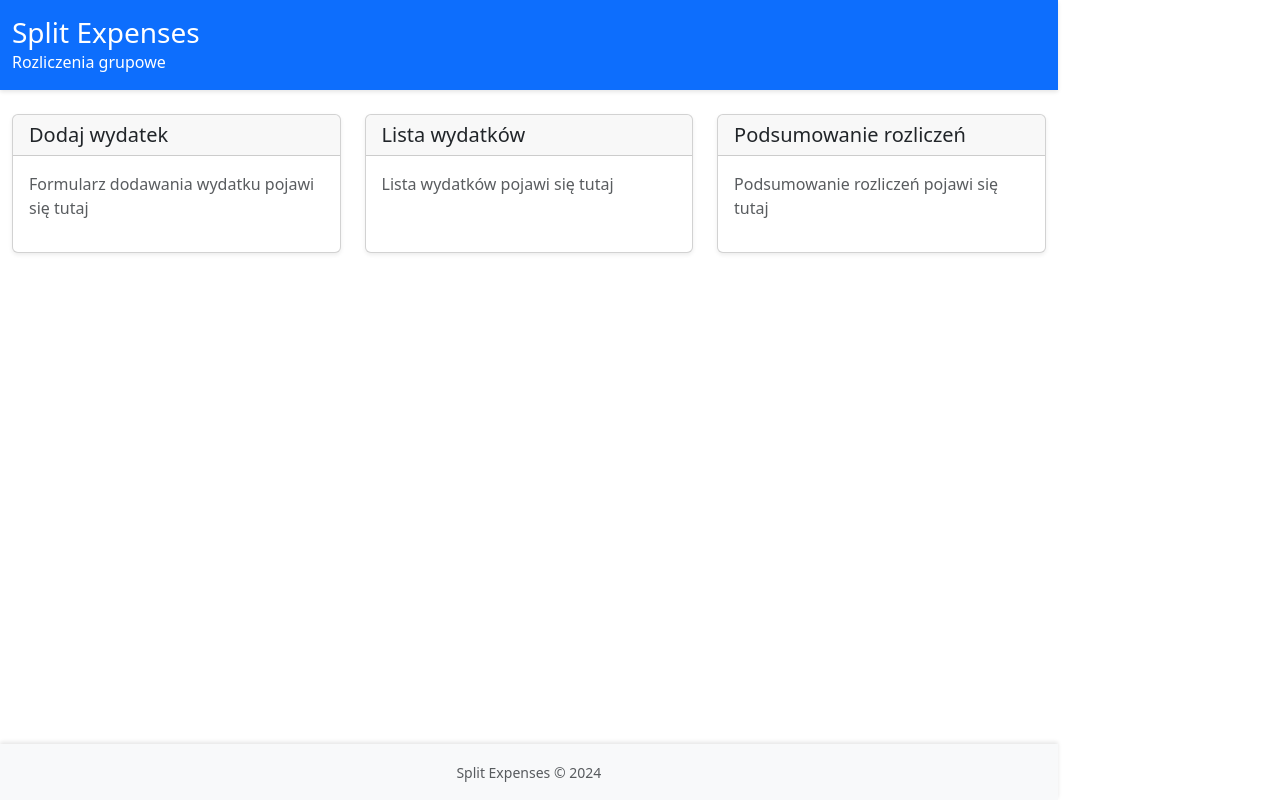
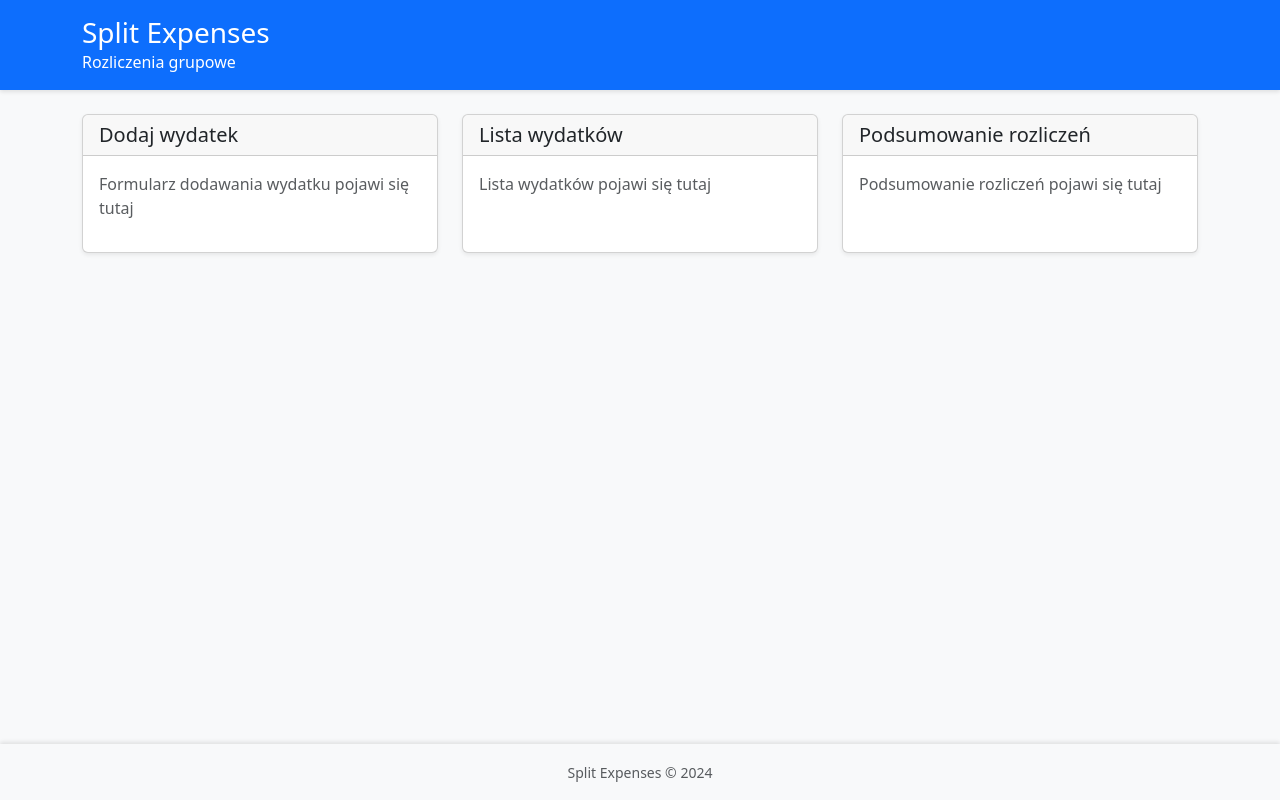
Before and after one commit to SLASHLogin/projekt_zespolowy, a React (Vite) app: page / in a window 1280 px wide. Built offline with nearby package versions, Linux system fonts and the light colour scheme.

Commit message:
Remove styles from index.css

```diff
--- a/src/index.css
+++ b/src/index.css
@@ -1,55 +1,17 @@
 :root {
-  font-family: Inter, system-ui, Avenir, Helvetica, Arial, sans-serif;
-  line-height: 1.5;
-  font-weight: 400;
-
-  color-scheme: light dark;
-  color: rgba(255, 255, 255, 0.87);
-  background-color: #242424;
-
   font-synthesis: none;
   text-rendering: optimizeLegibility;
   -webkit-font-smoothing: antialiased;
   -moz-osx-font-smoothing: grayscale;
 }
 
-a {
-  font-weight: 500;
-  color: #646cff;
-  text-decoration: inherit;
-}
-a:hover {
-  color: #535bf2;
+body {
+  margin: 0;
+  min-width: 320px;
+  background-color: #f8f9fa;
 }
 
-body {
-  margin: 0;
-  display: flex;
-  place-items: center;
-  min-width: 320px;
-  min-height: 100vh;
-}
-
-h1 {
-  font-size: 3.2em;
-  line-height: 1.1;
-}
-
-button {
-  border-radius: 8px;
-  border: 1px solid transparent;
-  padding: 0.6em 1.2em;
-  font-size: 1em;
-  font-weight: 500;
-  font-family: inherit;
-  background-color: #1a1a1a;
-  cursor: pointer;
-  transition: border-color 0.25s;
-}
-button:hover {
-  border-color: #646cff;
-}
-button:focus,
-button:focus-visible {
+/* Zachowujemy focus outline dla dostępności */
+:focus-visible {
   outline: 4px auto -webkit-focus-ring-color;
 }
```
